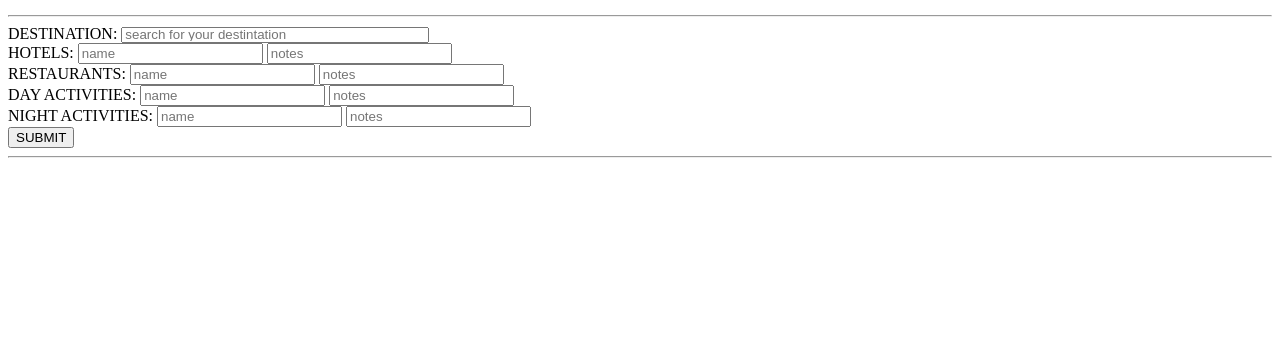
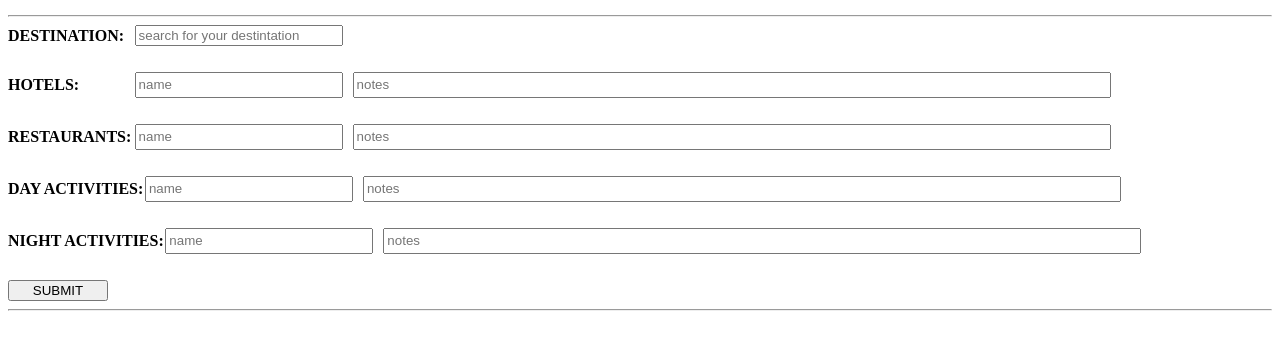
Before and after one commit to shoemjoh/phase-1-project, a plain HTML site: page index.html in a window 1280 px wide. Shown: the part 58-408 px from the top of the page. Drawn offline with Linux system fonts and the light colour scheme; no server answers.

Commit message:
update spacing on form css

```diff
--- a/index.css
+++ b/index.css
@@ -10,6 +10,47 @@
 }
 
 .destinations {
-    width: 300px;
-    height: 10px;
+    width: 200px;
+    height: 15px;
 }
+
+.add-destination-form {
+    display: flex;
+    /* Use flexbox for overall layout */
+    flex-direction: column;
+    /* Arrange elements vertically */
+    gap: 0.2rem;
+    /* Add spacing between form groups */
+}
+
+.form-group {
+    display: flex;
+    /* Align label and input side-by-side */
+    align-items: center;
+    /* Vertically align label and input */
+    margin-bottom: 0.1rem;
+    /* Add spacing between form-groups */
+}
+
+.name {
+    width: 200px;
+    height: 20px;
+    margin-right: 10px;
+}
+
+.notes {
+    width: 750px;
+    height: 20px;
+}
+
+.submit {
+    width: 100px;
+}
+
+label {
+    margin-right: 0.1rem;
+    /* Add spacing between label and input */
+    min-width: 125px;
+    /* Ensure labels have enough space */
+    font-weight: bold;
+}
--- a/index.html
+++ b/index.html
@@ -33,31 +33,48 @@
     <hr>
     <div class="container">
         <form class="add-destination-form">
+            <div class="form-group">
                 <label for="destinations">DESTINATION: </label>
                 <input type="text" class="destinations" id="destinations" name="destination"
                     placeholder="search for your destintation" />
+            </div>
             <br />
+            <div class="form-group">
                 <label for="hotels">HOTELS: </label>
-            <input type="text" id="hotels" name="hotel" placeholder="name" />
-            <input type="text" id="hotel-notes" name="hotelnotes" placeholder="notes" />
+                <input class="name" type="text" id="hotels" name="hotel" placeholder="name" />
+                <input class="notes" type="text" id="hotel-notes" name="hotelnotes" placeholder="notes" />
+            </div>
             <br />
+            <div class="form-group">
                 <label for="restaurants">RESTAURANTS: </label>
-            <input type="text" id="restaurants" name="restaurant" placeholder="name" />
-            <input type="text" id="restaurant-notes" name="restaurantnotes" placeholder="notes" />
+                <input class="name" type="text" id="restaurants" name="restaurant" placeholder="name" />
+                <input class="notes" type="text" id="restaurant-notes" name="restaurantnotes" placeholder="notes" />
+            </div>
             <br />
+            <div class="form-group">
                 <label for="day-activites">DAY ACTIVITIES: </label>
-            <input type="text" id="day-activities" name="day" placeholder="name" />
-            <input type="text" id="day-notes" name="daynotes" placeholder="notes" />
+                <input class="name" type="text" id="day-activities" name="day" placeholder="name" />
+                <input class="notes" type="text" id="day-notes" name="daynotes" placeholder="notes" />
+            </div>
             <br />
+            <div class="form-group">
                 <label for="night-activites">NIGHT ACTIVITIES: </label>
-            <input type="text" id="night-activities" name="night" placeholder="name" />
-            <input type="text" id="night-notes" name="nightnotes" placeholder="notes" />
+                <input class="name" type="text" id="night-activities" name="night" placeholder="name" />
+                <input class="notes" type="text" id="night-notes" name="nightnotes" placeholder="notes" />
+            </div>
             <br />
-            <input type="submit" name="submit" value="SUBMIT" class="submit" />
+            <div>
+                <input class="submit" type="submit" name="submit" value="SUBMIT" class="submit" />
+            </div>
+
         </form>
     </div>
     <hr>
     <div id="destination-list"></div>
+    <div id="destination-log">
+        <ul>
+        </ul>
+    </div>
 
 </body>
 
```
Lines whose indentation alone changed are shown as unchanged.
